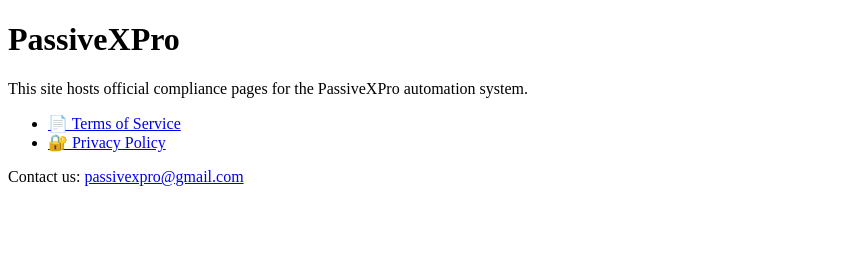
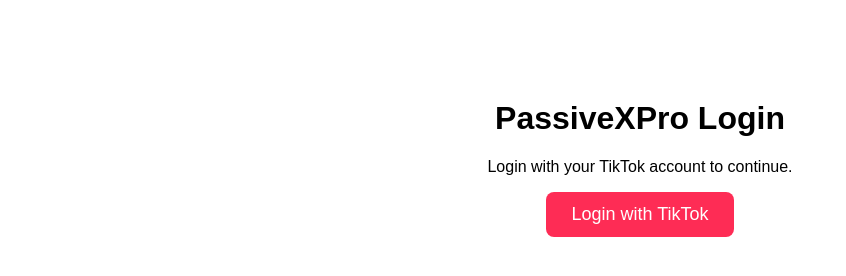
Before and after one commit to PassiveXPro/passivexpro-tos, a plain HTML site: page index.html in a window 1280 px wide. Shown: the whole page, without its empty margins (0-846 px from the left). Drawn offline with Linux system fonts and the light colour scheme.

Commit message:
oauth-redirect.html
Add TikTok OAuth files for PassiveXPro login

```diff
--- a/index.html
+++ b/index.html
@@ -1,18 +1,16 @@
+
 <!DOCTYPE html>
 <html lang="en">
 <head>
   <meta charset="UTF-8">
-  <title>Welcome to PassiveXPro</title>
+  <title>PassiveXPro TikTok Login</title>
 </head>
-<body>
-  <h1>PassiveXPro</h1>
-  <p>This site hosts official compliance pages for the PassiveXPro automation system.</p>
-
-  <ul>
-    <li><a href="terms.html">📄 Terms of Service</a></li>
-    <li><a href="privacy.html">🔐 Privacy Policy</a></li>
-  </ul>
-
-  <p>Contact us: <a href="mailto:passivexpro@gmail.com">passivexpro@gmail.com</a></p>
+<body style="text-align: center; font-family: Arial; margin-top: 100px;">
+  <h1>PassiveXPro Login</h1>
+  <p>Login with your TikTok account to continue.</p>
+  <a href="https://open.tiktokapis.com/v2/platform/oauth/connect/?client_key=YOUR_CLIENT_KEY&response_type=code&scope=user.info.profile%20user.info.stats%20artist.certification.read%20artist.certification.update&redirect_uri=https://passivexpro.github.io/passivexpro-tos/oauth-redirect.html&state=passivex_state"
+     style="display: inline-block; padding: 12px 25px; background: #FE2C55; color: white; text-decoration: none; font-size: 18px; border-radius: 8px;">
+    Login with TikTok
+  </a>
 </body>
 </html>
```
